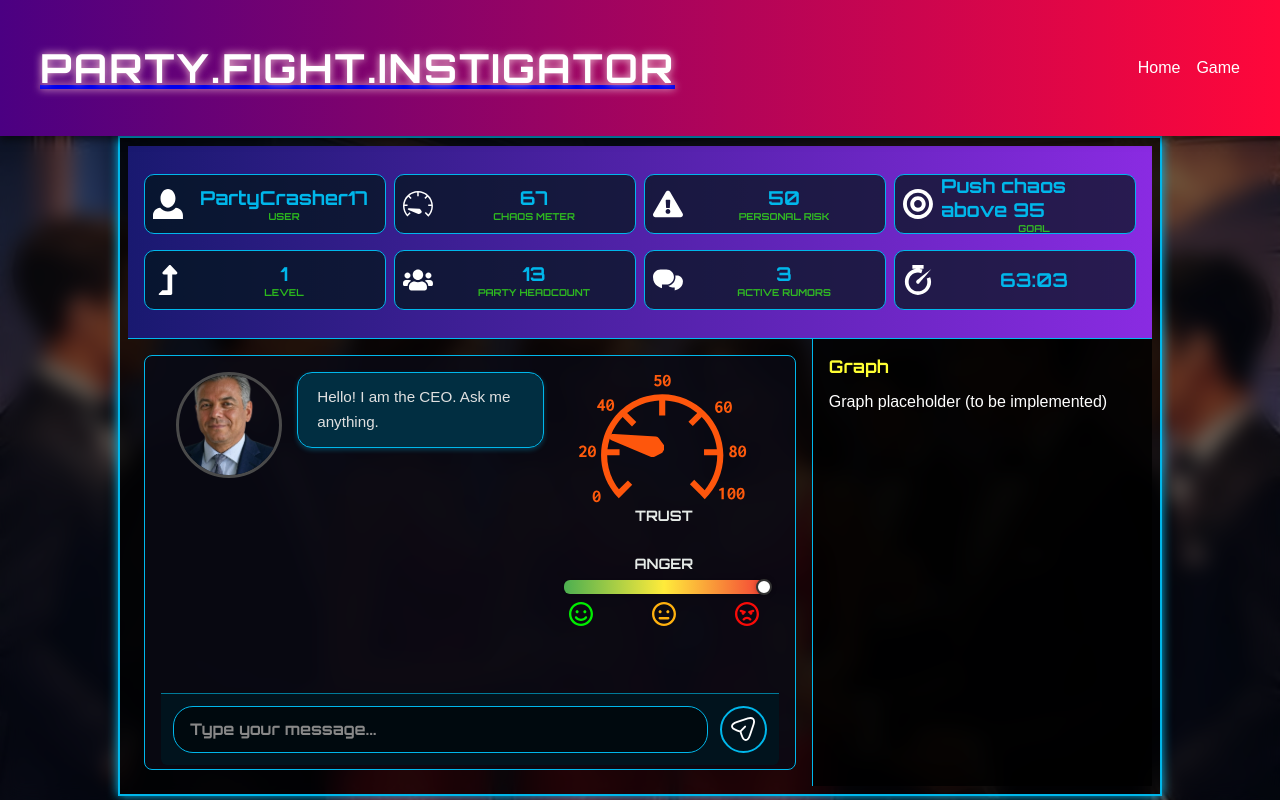
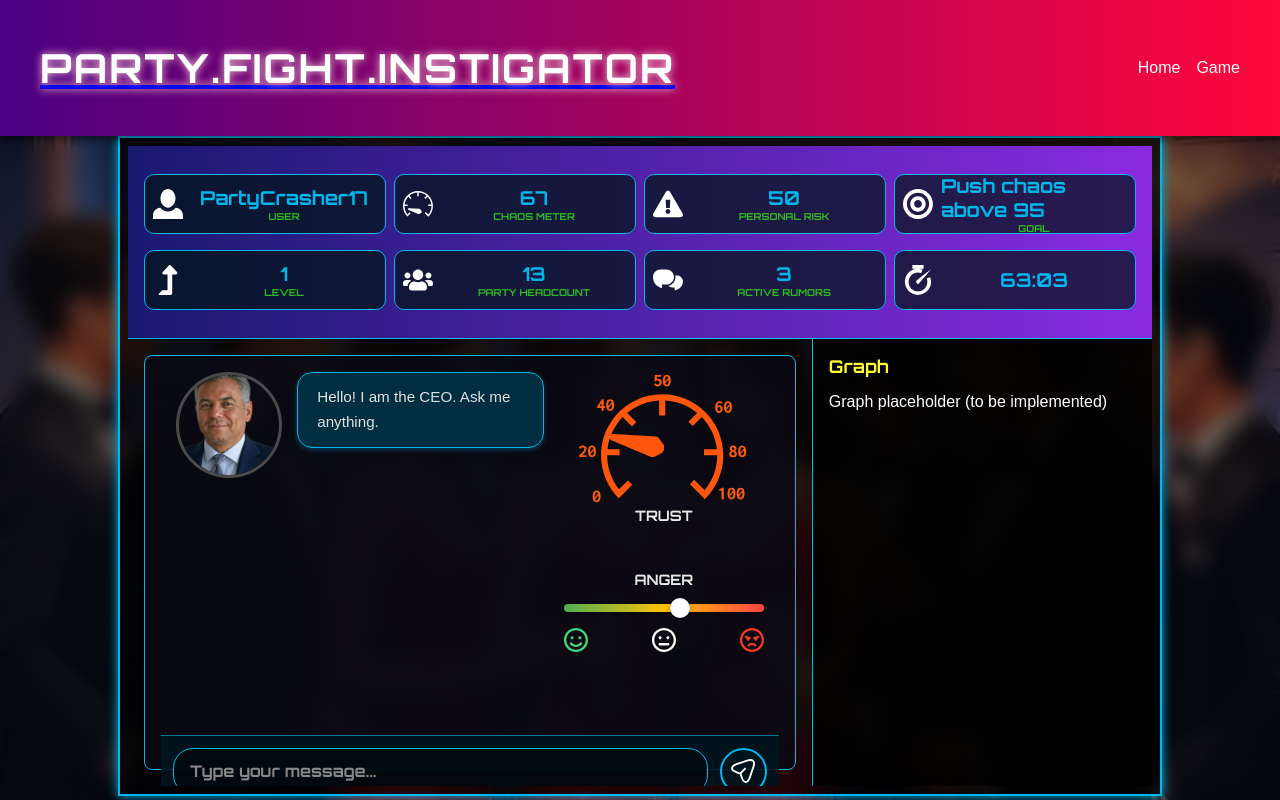
Before and after one commit to FedyaS/PartyFightInstigator, a React (Vite) app in the folder frontend/: page /game in a window 1280 px wide. Built offline with nearby package versions, Linux system fonts and the light colour scheme.

Commit message:
extract emotion bar component

```diff
--- a/frontend/src/components/ConversationView.jsx
+++ b/frontend/src/components/ConversationView.jsx
@@ -1,13 +1,14 @@
 import React, { useState, useEffect } from 'react';
 import './ConversationView.css';
 import Dial from './Dial.jsx'; // Explicitly use .jsx and correct casing
+import EmotionBar from './EmotionBar.jsx';
 
 function ConversationView() {
   const [npcMessage, setNpcMessage] = useState({ text: 'Hello! I am the CEO. Ask me anything.', isLoading: false });
   const [playerMessage, setPlayerMessage] = useState(null); // Stores the last player message
   const [playerInputText, setPlayerInputText] = useState('');
   const [isPlayerInputLocked, setIsPlayerInputLocked] = useState(false);
-  const [angerLevel, setAngerLevel] = useState(100); // Emotion state: 1 (happy) to 100 (angry)
+  const [angerLevel, setAngerLevel] = useState(57); // Emotion state: 1 (happy) to 100 (angry)
   const [trustLevel, setTrustLevel] = useState(25); // Trust state: 0 (low) to 100 (high)
 
   const handleSendMessage = () => {
@@ -29,10 +30,6 @@ function ConversationView() {
       setTrustLevel(prev => Math.max(0, prev - 5));
     }, 2000);
   };
-
-  // Calculate position for the emotion indicator (1-100 range)
-  // If angerLevel is 1, pos is 0%. If angerLevel is 100, pos is 100%.
-  const indicatorPositionPercent = angerLevel === 1 ? 0 : (angerLevel - 1) / 99 * 100;
 
   return (
     <div className="conversation-view-container">
@@ -62,17 +59,7 @@ function ConversationView() {
           </div>
 
           {/* Emotion Bar Section */}
-          <div className="emotion-section">
-            <div className="anger-label">ANGER</div>
-            <div className="emotion-bar">
-              <div className="emotion-indicator" style={{ left: `calc(${angerLevel}% - 8px)` }}></div>
-            </div>
-            <div className="emotion-icons-tray">
-              <img src="/icons/happy-face.svg" alt="Happy" className="emotion-icon happy-icon-color" />
-              <img src="/icons/neutral-face.svg" alt="Neutral" className="emotion-icon neutral-icon-color" />
-              <img src="/icons/angry-face.svg" alt="Angry" className="emotion-icon angry-icon-color" />
-            </div>
-          </div>
+          <EmotionBar angerLevel={angerLevel} />
         </div>
       </div>
 
--- /dev/null
+++ b/frontend/src/components/EmotionBar.css
@@ -0,0 +1,60 @@
+.emotion-section {
+  display: flex;
+  flex-direction: column;
+  align-items: center;
+  gap: 8px;
+  padding: 16px;
+  border-radius: 8px;
+}
+
+.anger-label {
+    font-size: 0.9em; /* Slightly larger label */
+    color: #e6ebe7;
+    font-weight: bold;
+    text-transform: uppercase;
+    font-family: 'Orbitron', sans-serif; /* Futuristic font */
+}
+
+.emotion-bar {
+  width: 100%;
+  height: 8px;
+  background: linear-gradient(to right, #4CAF50, #FFC107, #FF4444);
+  border-radius: 4px;
+  position: relative;
+}
+
+.emotion-indicator {
+  width: 16px;
+  height: 16px;
+  background: #ffffff;
+  border: 2px solid #fafafa;
+  border-radius: 50%;
+  position: absolute;
+  top: 50%;
+  transform: translateY(-50%);
+  transition: left 0.3s ease;
+}
+
+.emotion-icons-tray {
+  display: flex;
+  justify-content: space-between;
+  width: 100%;
+  padding: 0 4px;
+}
+
+.emotion-icon {
+  width: 24px;
+  height: 24px;
+}
+
+.happy-icon-color {
+  filter: brightness(0) saturate(100%) invert(67%) sepia(61%) saturate(457%) hue-rotate(86deg) brightness(95%) contrast(87%);
+}
+
+.neutral-icon-color {
+  filter: brightness(0) saturate(100%) invert(100%) sepia(0%) saturate(0%) hue-rotate(93deg) brightness(103%) contrast(103%);
+}
+
+.angry-icon-color {
+  filter: brightness(0) saturate(100%) invert(27%) sepia(51%) saturate(2878%) hue-rotate(346deg) brightness(104%) contrast(97%);
+}
--- /dev/null
+++ b/frontend/src/components/EmotionBar.jsx
@@ -0,0 +1,20 @@
+import React from 'react';
+import './EmotionBar.css';
+
+function EmotionBar({ angerLevel }) {
+  return (
+    <div className="emotion-section">
+      <div className="anger-label">ANGER</div>
+      <div className="emotion-bar">
+        <div className="emotion-indicator" style={{ left: `calc(${angerLevel}% - 8px)` }}></div>
+      </div>
+      <div className="emotion-icons-tray">
+        <img src="/icons/happy-face.svg" alt="Happy" className="emotion-icon happy-icon-color" />
+        <img src="/icons/neutral-face.svg" alt="Neutral" className="emotion-icon neutral-icon-color" />
+        <img src="/icons/angry-face.svg" alt="Angry" className="emotion-icon angry-icon-color" />
+      </div>
+    </div>
+  );
+}
+
+export default EmotionBar;
```
